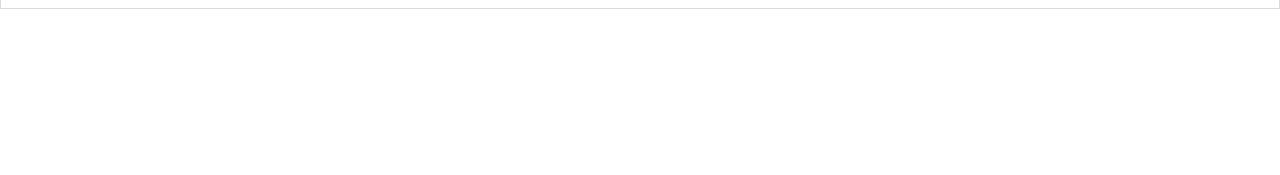
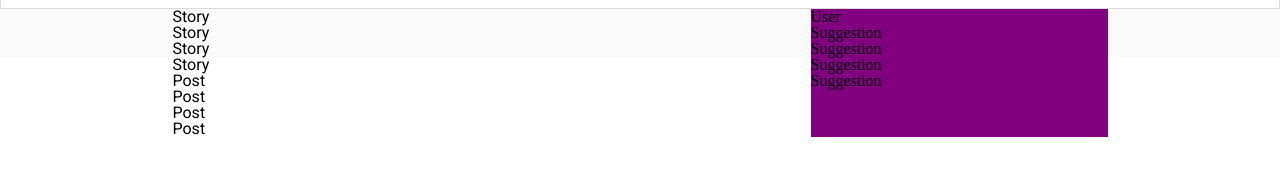
Before and after one commit to daniel-bernardino747/Projeto_07_instagramReact, a React app: page / in a window 1280 px wide. Shown: the part 45-220 px from the top of the page. Built offline with nearby package versions, Linux system fonts and the light colour scheme.

Commit message:
create all components

```diff
--- /dev/null
+++ b/public/css/Corpo.css
@@ -0,0 +1,14 @@
+.c-body {
+    height: 3em;
+    max-width: 58.4375em;
+    margin: 0 auto;
+    margin-top: 3.375em;
+
+    display: grid;
+    grid-column-gap: 1.5em;
+    grid-template-columns: minmax(38.375em, 50%) 1fr;
+}
+
+.c-main {
+    /* background-color: yellow; */
+}
--- a/public/css/Navbar.css
+++ b/public/css/Navbar.css
@@ -1,4 +1,4 @@
-.c-main__header {
+.c-page__header {
     background: #FFFFFF;
     border: 0.0625em solid #DBDBDB;
     height: 3.375em;
@@ -10,19 +10,19 @@
     z-index: 1;
 }
 
-.c-main__header img {
+.c-page__header img {
     border-left: 0.0625em solid #DBDBDB;
     height: 1.875em;
 
     padding-left: 0.625em;
 }
 
-.c-main__header ion-icon {
+.c-page__header ion-icon {
     font-size: 1.375em;
     margin-right: 0.6em;
 }
 
-.c-main__header input {
+.c-page__header input {
     background: #FAFAFA;
     border: 0.0625em solid #DBDBDB;
     border-radius: 0.1875em;
@@ -32,6 +32,6 @@
     text-align: center;
 }
 
-.c-main__header input:focus {
+.c-page__header input:focus {
     outline: 0;
 }
--- /dev/null
+++ b/public/css/SideBar.css
@@ -0,0 +1,4 @@
+.c-sidebar {
+    background-color: purple;
+
+}
--- a/public/css/style.css
+++ b/public/css/style.css
@@ -6,7 +6,7 @@
 
 }
 
-.c-main {
+.c-page {
     background-color: #FAFAFA;
 }
 
--- a/public/index.html
+++ b/public/index.html
@@ -6,8 +6,14 @@
   <meta name="viewport" content="width=device-width, initial-scale=1" />
 
   <link rel="stylesheet" href="./css/reset.css" />
+
   <link rel="stylesheet" href="./css/style.css" />
   <link rel="stylesheet" href="./css/Navbar.css" />
+  <link rel="stylesheet" href="./css/Corpo.css" />
+
+  <link rel="stylesheet" href="./css/Stories.css" />
+  <link rel="stylesheet" href="./css/Posts.css" />
+  <link rel="stylesheet" href="./css/SideBar.css" />
 
   <title>R-Instagram</title>
 </head>
--- a/src/Components/App.js
+++ b/src/Components/App.js
@@ -1,9 +1,11 @@
 import NavBar from "./NavBar"
+import Corpo from "./Corpo"
 
 export default function App() {
     return (
-        <main className="c-main">
+        <div className="c-page">
             <NavBar />
-        </main>
+            <Corpo />
+        </div>
     );
 }
--- /dev/null
+++ b/src/Components/Corpo.js
@@ -0,0 +1,19 @@
+import Stories from './Stories';
+import Posts from './Posts';
+import SideBar from './SideBar';
+
+
+
+export default function Corpo() {
+    return (
+        <section className="c-body">
+
+            <main className="c-main">
+                <Stories />
+                <Posts />
+            </main>
+
+            <SideBar />
+        </section>
+    )
+}
--- a/src/Components/NavBar.js
+++ b/src/Components/NavBar.js
@@ -8,7 +8,7 @@ const navItens = [
 
 export default function NavBar() {
     return (
-        <header className="c-main__header u-center-xy u-display-flex">
+        <header className="c-page__header u-center-xy u-display-flex">
 
             <div className="u-width-max-935 u-space-between-center u-display-flex">
 
@@ -23,7 +23,10 @@ export default function NavBar() {
                 </div>
 
                 <forms>
-                    <input type="text" placeholder="Pesquisar"></input>
+                    <input
+                        type="text"
+                        placeholder="Pesquisar">
+                    </input>
                 </forms>
 
                 <ul className="u-display-flex">
--- /dev/null
+++ b/src/Components/Posts.js
@@ -0,0 +1,12 @@
+export default function Posts() {
+    return (
+        <section className="c-main__posts">
+            <ul>
+                <li>Post</li>
+                <li>Post</li>
+                <li>Post</li>
+                <li>Post</li>
+            </ul>
+        </section>
+    )
+}
--- /dev/null
+++ b/src/Components/SideBar.js
@@ -0,0 +1,19 @@
+export default function SideBar() {
+    return (
+        <div className="c-sidebar">
+            <section className="c-sidebar__user">
+                <ul>
+                    <li>User</li>
+                </ul>
+            </section>
+            <section className="c-sidebar__suggestions">
+                <ul>
+                    <li>Suggestion</li>
+                    <li>Suggestion</li>
+                    <li>Suggestion</li>
+                    <li>Suggestion</li>
+                </ul>
+            </section>
+        </div>
+    )
+}
--- /dev/null
+++ b/src/Components/Stories.js
@@ -0,0 +1,12 @@
+export default function Stories() {
+    return (
+        <section className="c-main__stories">
+            <ul>
+                <li>Story</li>
+                <li>Story</li>
+                <li>Story</li>
+                <li>Story</li>
+            </ul>
+        </section>
+    )
+}
```
Also changed, not shown: public/css/Posts.css (added), public/css/Stories.css (added).
